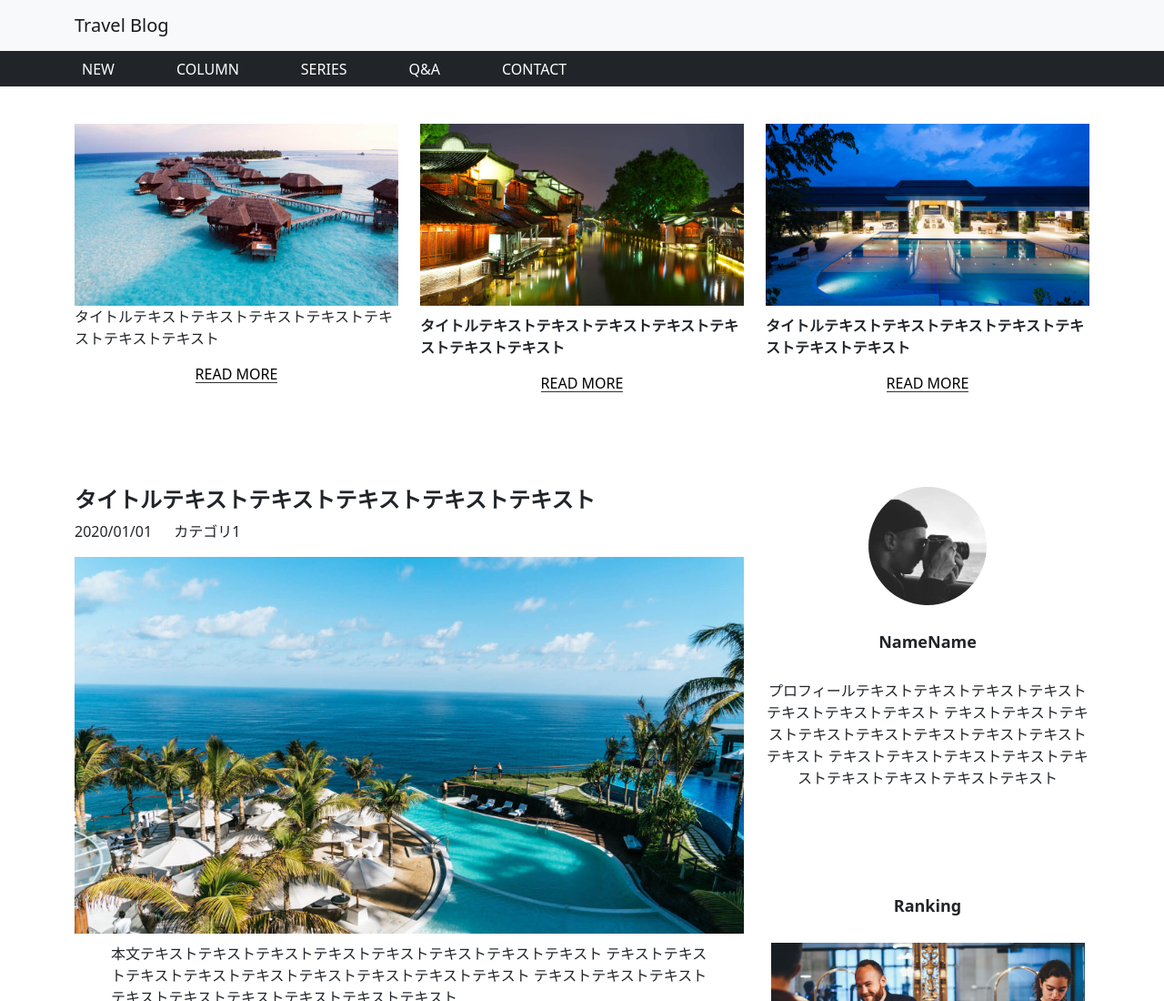
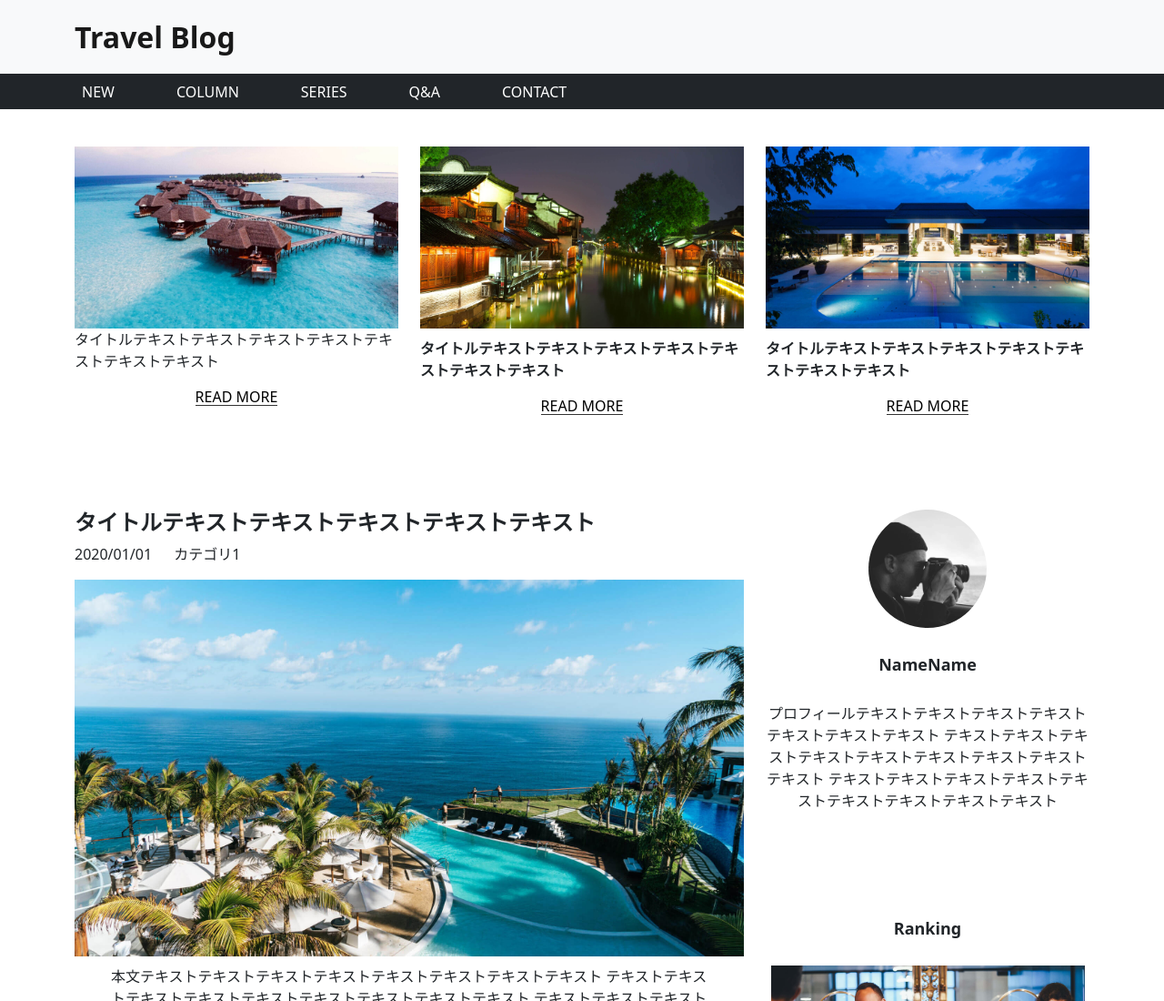
Before and after one commit to ssmax412/https-sstravel.github.io, a plain HTML site: page index.html in a window 1280 px wide. Shown: the top 1100 px of the page at 91% size. Drawn offline with nearby package versions, Linux system fonts and the light colour scheme.

Commit message:
Update index.html

```diff
--- a/index.html
+++ b/index.html
@@ -13,9 +13,9 @@
   <body>
     <!-- header -->
 <div class="header sticky-top">
-<nav class="navbar navbar-light bg-light">
+<nav class="navbar navbar-light bg-light logo">
     <div class="container" >
-      <a class="navbar-brand logo" href="#">
+      <a class="navbar-brand" href="#">
       Travel Blog
       </a>
     </div>
```
